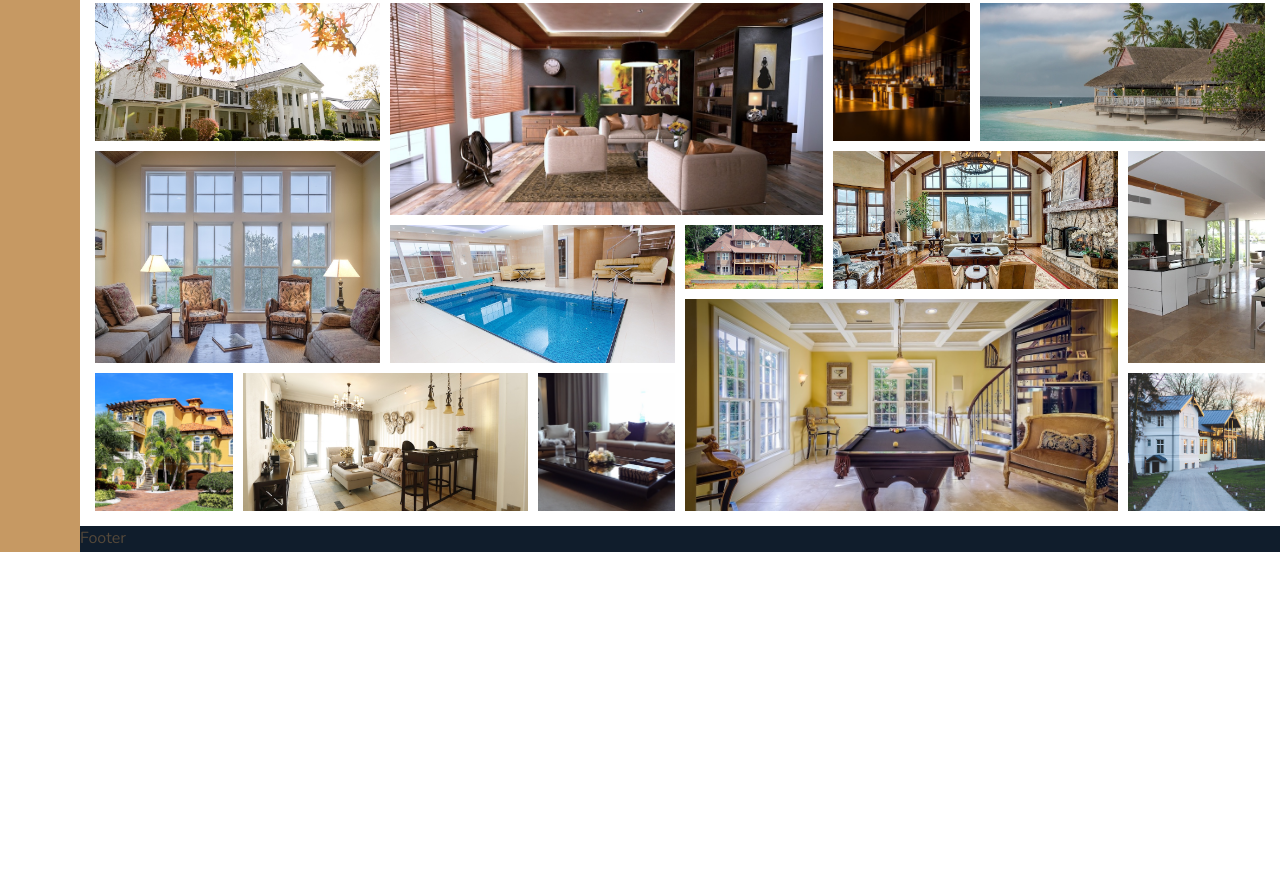
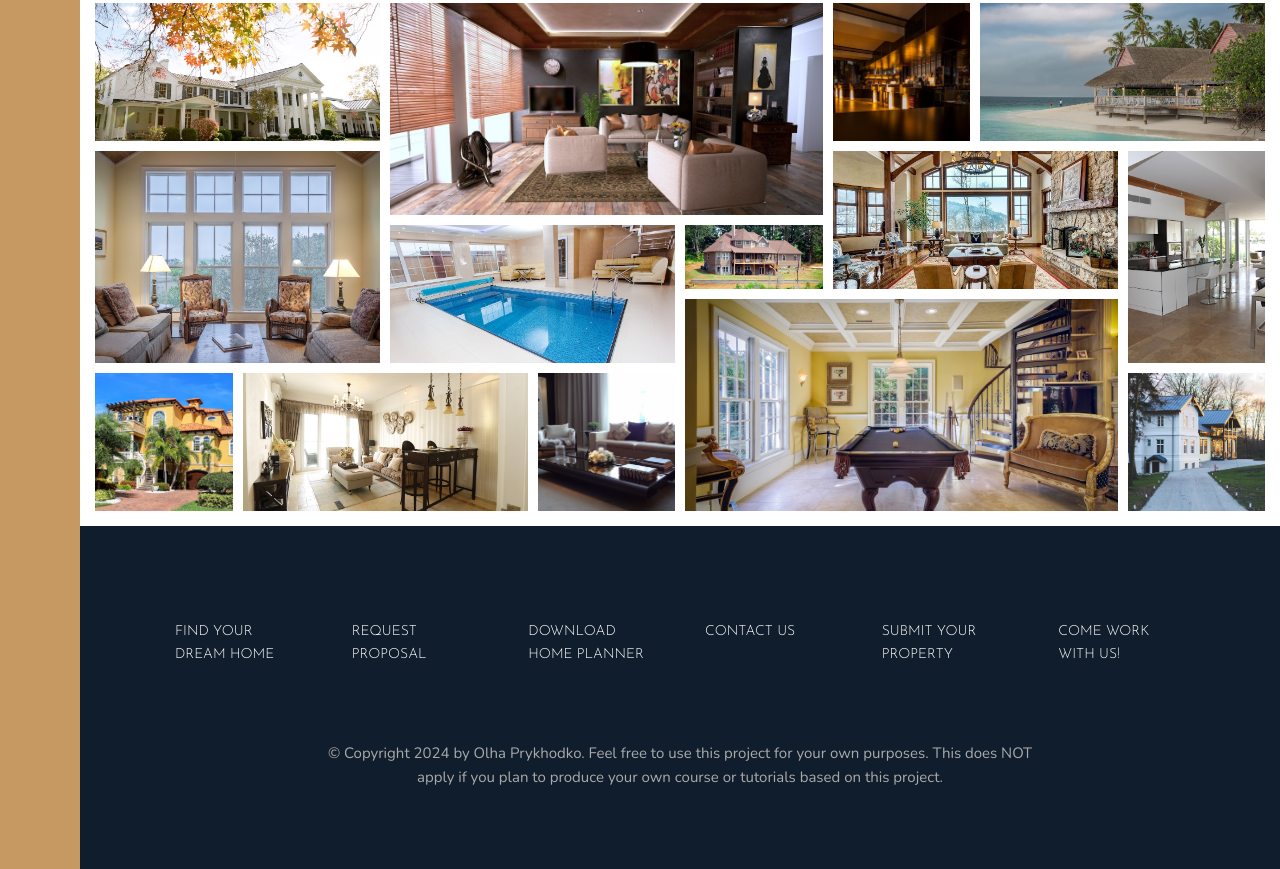
Before and after one commit to OlgaPrikhodko/nexter, a website: page index.html in a window 1280 px wide. Shown: the part 3091-3960 px from the top of the page. Before the commit the page ends 3643 px from the top, so only its background shows below. Drawn offline with nearby package versions, Linux system fonts and the light colour scheme; files that its build step writes are made by us from their sources.

Commit message:
:star: build footer

```diff
--- a/index.html
+++ b/index.html
@@ -376,6 +376,30 @@
       </figure>
     </section>
 
-    <footer class="footer">Footer</footer>
+    <footer class="footer">
+      <ul class="nav">
+        <li class="nav__item">
+          <a href="#" class="nav__link">Find your dream home</a>
+        </li>
+        <li class="nav__item">
+          <a href="#" class="nav__link">Request proposal</a>
+        </li>
+        <li class="nav__item">
+          <a href="#" class="nav__link">Download home planner</a>
+        </li>
+        <li class="nav__item"><a href="#" class="nav__link">Contact us</a></li>
+        <li class="nav__item">
+          <a href="#" class="nav__link">Submit your property</a>
+        </li>
+        <li class="nav__item">
+          <a href="#" class="nav__link">Come work with us!</a>
+        </li>
+      </ul>
+      <p class="copyright">
+        &copy; Copyright 2024 by Olha Prykhodko. Feel free to use this project
+        for your own purposes. This does NOT apply if you plan to produce your
+        own course or tutorials based on this project.
+      </p>
+    </footer>
   </body>
 </html>
--- a/sass/_footer.scss
+++ b/sass/_footer.scss
@@ -1,4 +1,41 @@
 .footer {
   background-color: $color-secondary;
   grid-column: full-start / full-end;
+  padding: 8rem;
 }
+
+.nav {
+  list-style: none;
+
+  display: grid;
+  grid-template-columns: repeat(auto-fit, minmax(15rem, 1fr));
+  gap: 2rem;
+
+  &__link:link,
+  &__link:visited {
+    font-size: 1.4rem;
+    color: #fff;
+    text-decoration: none;
+    font-family: $font-display;
+    text-transform: uppercase;
+    padding: 1.5rem;
+    display: block;
+    transition: all 0.2s;
+  }
+
+  &__link:hover,
+  &__link:active {
+    background-color: rgba(#fff, 0.1);
+    transform: translateY(-3px);
+  }
+}
+
+.copyright {
+  font-size: 1.5rem;
+  color: $color-grey-light-2;
+  margin-top: 6rem;
+  margin-left: auto;
+  margin-right: auto;
+  text-align: center;
+  width: 70%;
+}
```
